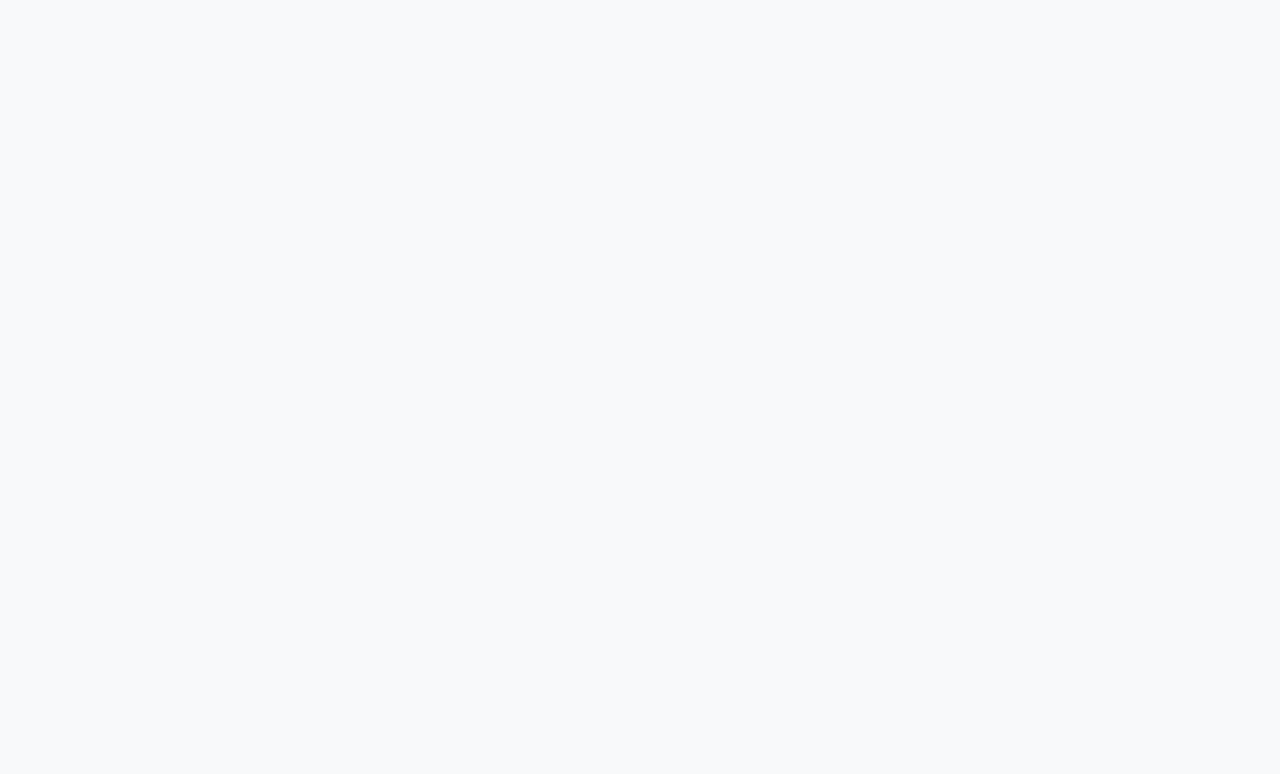
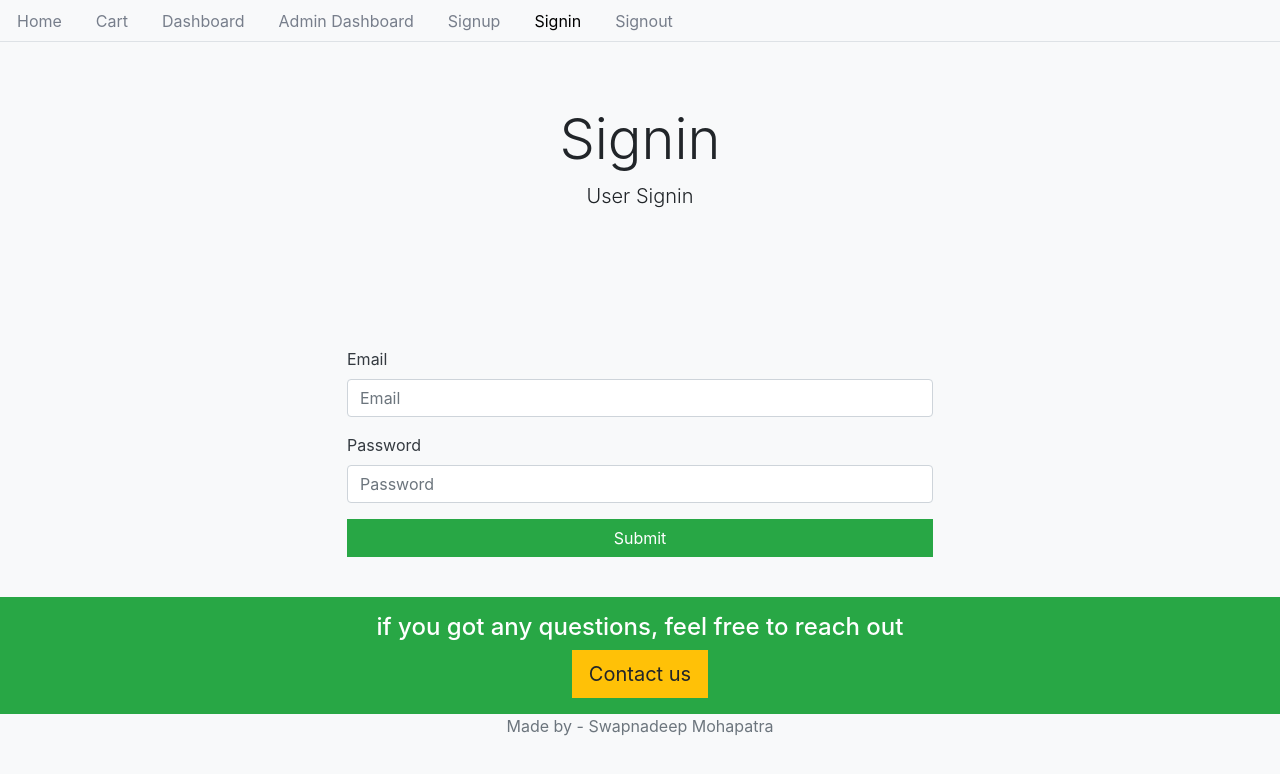
Before and after one commit to swapnadeepmohapatra/mern-ecom-web-frontend, a React (Create React App) app: page /signin in a window 1280 px wide. Shown: the top 774 px of the page. Built offline with nearby package versions, Linux system fonts and the light colour scheme.

Commit message:
added signup and signin page

```diff
--- a/src/Routes.js
+++ b/src/Routes.js
@@ -1,12 +1,16 @@
 import React from "react";
 import { BrowserRouter, Switch, Route } from "react-router-dom";
 import Home from "./core/Home";
+import Signup from "./user/Signup";
+import Signin from "./user/Signin";
 
 function Routes() {
   return (
     <BrowserRouter>
       <Switch>
         <Route path="/" exact component={Home} />
+        <Route path="/signup" exact component={Signup} />
+        <Route path="/signin" exact component={Signin} />
       </Switch>
     </BrowserRouter>
   );
--- a/src/core/Base.js
+++ b/src/core/Base.js
@@ -22,8 +22,8 @@ const Base = ({
           <h4>if you got any questions, feel free to reach out</h4>
           <button className="btn btn-warning btn-lg">Contact us</button>
         </div>
-        <div className="container">
-          <span className="text-muted">My Ecommerce</span>
+        <div className="container text-center">
+          <span className="text-muted">Made by - Swapnadeep Mohapatra</span>
         </div>
       </footer>
     </div>
--- a/src/core/Home.js
+++ b/src/core/Home.js
@@ -1,6 +1,5 @@
 import React from "react";
 import "../styles.css";
-import { API } from "../backend";
 import Base from "./Base";
 
 function Home() {
@@ -8,18 +7,8 @@ function Home() {
 
   return (
     <div>
-      <Base title="Home Page">
-        <div className="row">
-          <div className="col-4">
-            <button className="btn btn-success">Test</button>
-          </div>
-          <div className="col-4">
-            <button className="btn btn-success">Test</button>
-          </div>
-          <div className="col-4">
-            <button className="btn btn-success">Test</button>
-          </div>
-        </div>
+      <Base title="Home Page" description="Welcome to e-commerce">
+        <div className="row"></div>
       </Base>
     </div>
   );
--- a/src/styles.css
+++ b/src/styles.css
@@ -8,3 +8,10 @@ body {
   /* background: #343a40; */
   background: #f8f9fa;
 }
+
+footer {
+  position: sticky;
+  bottom: 0;
+  right: 0px;
+  left: 0px;
+}
--- a/src/user/Signin.js
+++ b/src/user/Signin.js
@@ -0,0 +1,39 @@
+import React, { useState } from "react";
+import Base from "../core/Base";
+
+const Signin = () => {
+  const signInForm = () => {
+    return (
+      <div className="row">
+        <div className="col-md-6 offset-sm-3 text-left">
+          <form>
+            <div className="form-group">
+              <label className="text-dark">Email</label>
+              <input
+                type="email"
+                placeholder="Email"
+                className="form-control"
+              />
+            </div>
+            <div className="form-group">
+              <label className="text-dark">Password</label>
+              <input
+                type="password"
+                placeholder="Password"
+                className="form-control"
+              />
+            </div>
+            <button className="btn btn-success btn-block">Submit</button>
+          </form>
+        </div>
+      </div>
+    );
+  };
+  return (
+    <Base title="Signin" description="User Signin">
+      {signInForm()}
+    </Base>
+  );
+};
+
+export default Signin;
--- a/src/user/Signup.js
+++ b/src/user/Signup.js
@@ -0,0 +1,44 @@
+import React, { useState } from "react";
+import Base from "../core/Base";
+
+const Signup = () => {
+  const signUpForm = () => {
+    return (
+      <div className="row">
+        <div className="col-md-6 offset-sm-3 text-left">
+          <form>
+            <div className="form-group">
+              <label className="text-dark">Name</label>
+              <input type="text" placeholder="Name" className="form-control" />
+            </div>
+            <div className="form-group">
+              <label className="text-dark">Email</label>
+              <input
+                type="email"
+                placeholder="Email"
+                className="form-control"
+              />
+            </div>
+            <div className="form-group">
+              <label className="text-dark">Password</label>
+              <input
+                type="password"
+                placeholder="Password"
+                className="form-control"
+              />
+            </div>
+            <button className="btn btn-success btn-block">Submit</button>
+          </form>
+        </div>
+      </div>
+    );
+  };
+
+  return (
+    <Base title="Signup" description="User Signup">
+      {signUpForm()}
+    </Base>
+  );
+};
+
+export default Signup;
```
